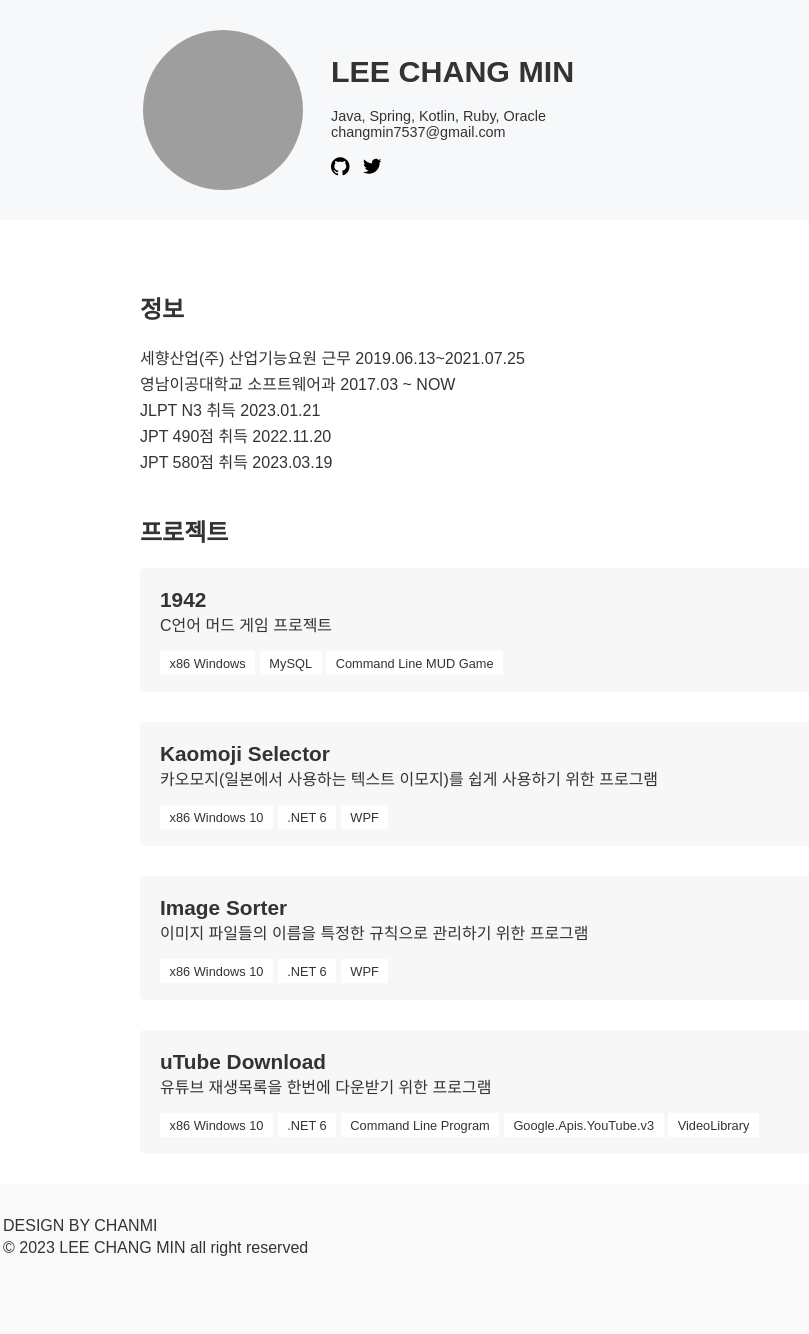
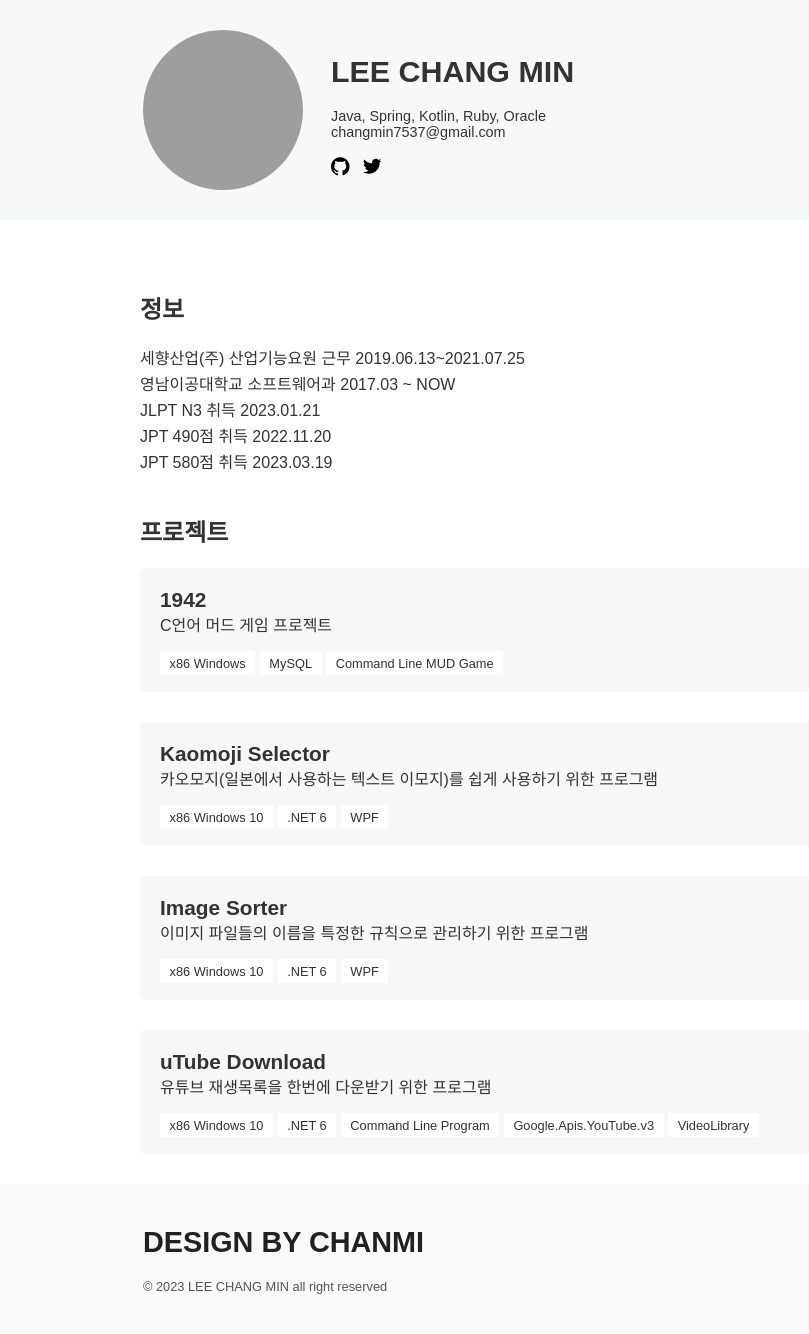
Before and after one commit to chm209/chm209.github.io, a Jekyll site: the page built from index.html, in a window 1280 px wide. Shown: the whole page, without its empty margins (0-809 px from the left). Built offline with Jekyll 4.4.1, drawn with Linux system fonts in a browser that asks for light colours; some web fonts are replaced; grey boxes are pictures that could not be loaded.

Commit message:
update link address

```diff
--- a/_includes/header.html
+++ b/_includes/header.html
@@ -53,7 +53,7 @@
                 </g>
             </svg></a>
             &nbsp;
-            <a href="https://twitter.com/super_meju">
+            <a href="https://twitter.com/2chanmi_">
                 <svg xmlns="http://www.w3.org/2000/svg" width="18.5" height="18.5" viewBox="0 0 24 24">
                     <path
                         d="M24 4.557c-.883.392-1.832.656-2.828.775 1.017-.609 1.798-1.574 2.165-2.724-.951.564-2.005.974-3.127 1.195-.897-.957-2.178-1.555-3.594-1.555-3.179 0-5.515 2.966-4.797 6.045-4.091-.205-7.719-2.165-10.148-5.144-1.29 2.213-.669 5.108 1.523 6.574-.806-.026-1.566-.247-2.229-.616-.054 2.281 1.581 4.415 3.949 4.89-.693.188-1.452.232-2.224.084.626 1.956 2.444 3.379 4.6 3.419-2.07 1.623-4.678 2.348-7.29 2.04 2.179 1.397 4.768 2.212 7.548 2.212 9.142 0 14.307-7.721 13.995-14.646.962-.695 1.797-1.562 2.457-2.549z" />
--- a/css/footer.css
+++ b/css/footer.css
@@ -1,11 +1,25 @@
-footer p {
-    font-weight: 600;
-    color: #212121;
+footer #footer-table {
+    width: 1000px;
+    height: 100%;
+    margin: 0 auto;
+}
+
+footer #footer-table td a {
+    font-weight: 500;
+    font-size: 0.8rem;
+    color: #555555;
     margin-bottom: 0;
 }
 
+footer #footer-table td #footer-desc {
+    font-weight: 800;
+        font-size: 1.8rem;
+        color: #212121;
+        margin-bottom: 0;
+}
+
 @media (max-width: 480px) {
-    footer p {
+    footer a {
         word-break: keep-all;
         margin-bottom: 0;
     }
```
